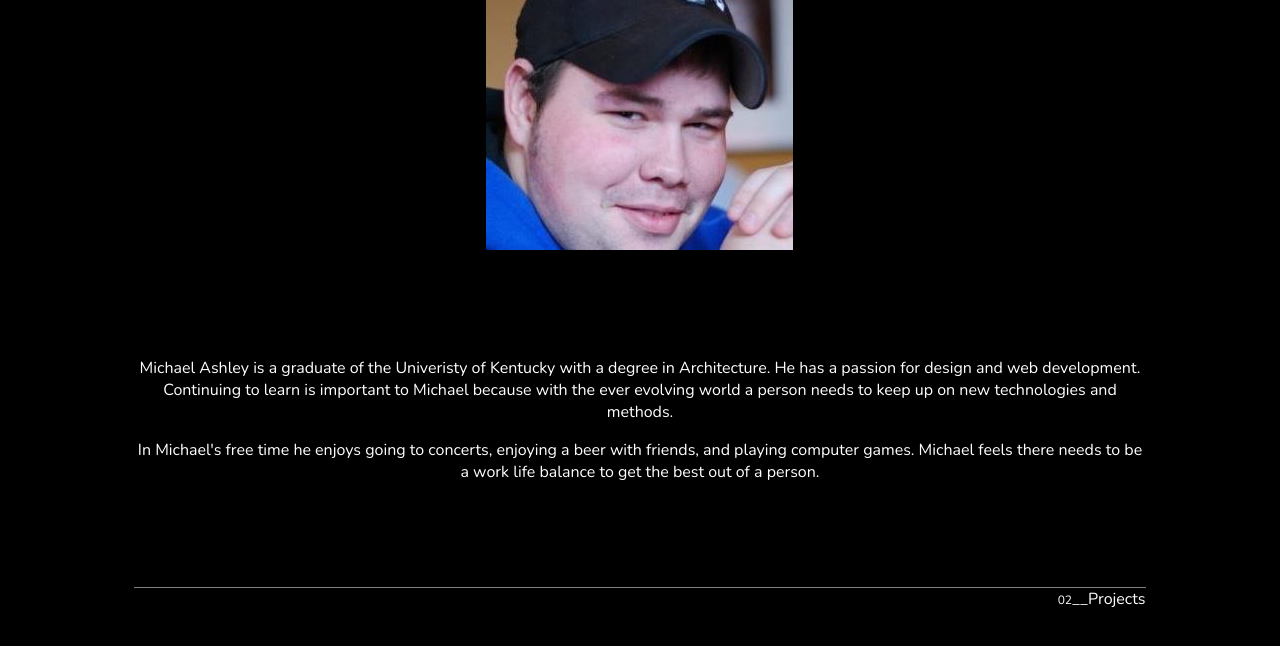
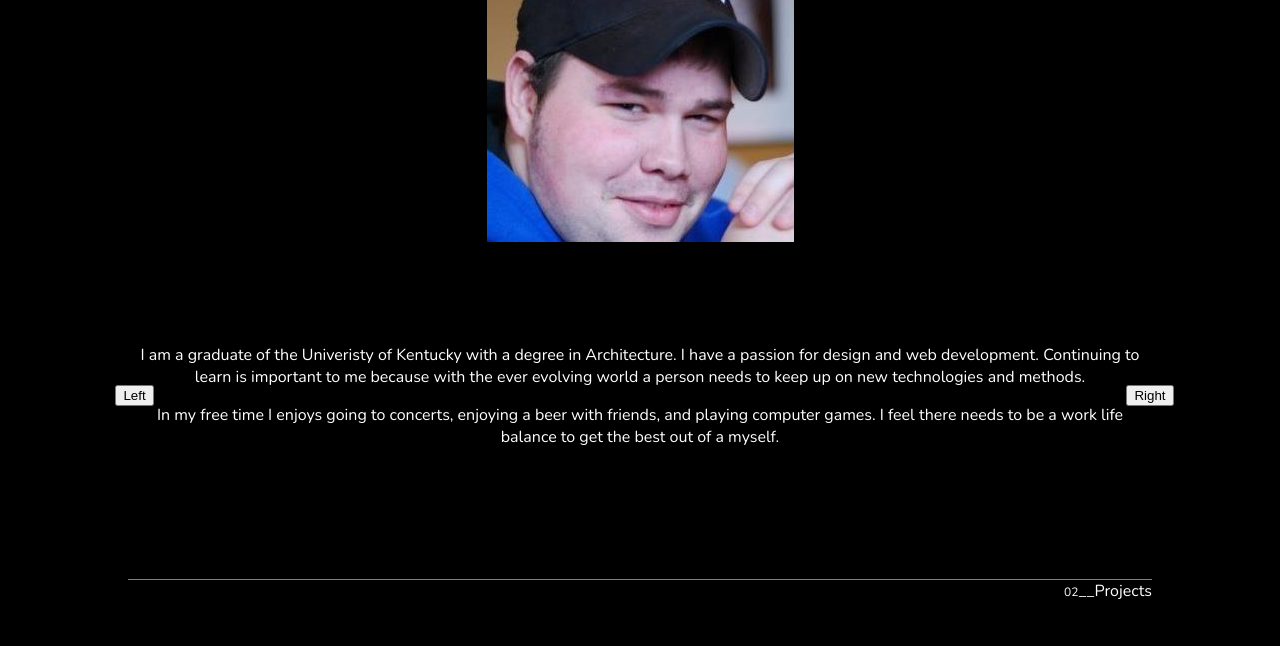
Before and after one commit to nexues97/nexues97.github.io, a plain HTML site: page designer.html in a window 1280 px wide. Shown: the part 156-802 px from the top of the page. Drawn offline with nearby package versions, Linux system fonts and the light colour scheme.

Commit message:
Designer Page Updates
Added a scrolling function for aboutMe section.

```diff
--- a/css/designer.css
+++ b/css/designer.css
@@ -8,10 +8,13 @@ html {
 
 body {
 	height: 100vh;
+	width: 100%;
 	background: black;
 	display: grid;
 	grid-template-columns: 10% 80% 10%;
-	overflow: hidden;
+	padding: 0;
+	margin: 0;
+
 }
 .logo
 
@@ -22,6 +25,8 @@ body {
 	/*border: 1px dotted red;*/
 	display: grid;
 	grid-template-rows: 12% 40% 40% 8%;
+	height: 100vh;
+	width: 100%;
 }
 
 .rightBar{
@@ -46,8 +51,12 @@ body {
 	border-bottom: 1px solid grey;
 	display: flex;
 	flex-direction: column;
+	align-items: center;
+	justify-content: center;
+	padding-bottom: 3em;
 }
-.aboutText {
+
+#aboutText {
 	font-size: 1em;
 	align-self: start;
 	margin-top: 0;
@@ -78,3 +87,29 @@ span {
 	font-weight: 100;
 	font-size: .75em;
 }
+
+.slide {
+	color: white;
+	display: none;
+}
+
+.active {
+	display: block;
+}
+
+.right {
+	position: absolute;
+	left: 88%;
+	z-index: 99;
+}
+
+.left {
+	position: absolute;
+	right: 88%;
+	z-index: 99;
+}
+
+.slide object {
+	width: 45%;
+	height: auto;
+}
--- a/designer.html
+++ b/designer.html
@@ -7,7 +7,8 @@
 	<link rel="icon" href="favicon.ico" type="image/x-icon">
 	<link rel="shortcut icon" href="favicon.ico" type="image/x-icon">
 	<meta name="viewport" content="width=device-width">
-	<script type="text/javascript" src="js/mainJs.js"></script>
+	<script type="text/javascript" src="javascript/designer.js" defer></script>
+	<script src="https://ajax.googleapis.com/ajax/libs/jquery/3.3.1/jquery.min.js"></script>
 </head>
 <body>
 	<div class="leftBar">
@@ -21,13 +22,26 @@
 			<img src="profilePic.jpg" alt="Michael Ashley Pic">
 		</div>
 		<div class="aboutMe">
-			<div class="aboutText">
-				<p>Michael Ashley is a graduate of the Univeristy of Kentucky with a degree in Architecture. He has a passion for design and web development. Continuing to learn is important to Michael because with the ever evolving world a person needs to keep up on new technologies and methods.</p>
-				<p>In Michael's free time he enjoys going to concerts, enjoying a beer with friends, and playing computer games. Michael feels there needs to be a work life balance to get the best out of a person.</p>
+			<div>
+				<div class="slide active" id='aboutText'>
+					<p>I am a graduate of the Univeristy of Kentucky with a degree in Architecture. I have a passion for design and web development. Continuing to learn is important to me because with the ever evolving world a person needs to keep up on new technologies and methods.</p>
+					<p>In my free time I enjoys going to concerts, enjoying a beer with friends, and playing computer games. I feel there needs to be a work life balance to get the best out of a myself.</p>
+				</div>
+				<div class="slide">
+					<object data="images/html_logo.svg" type="image/svg+xml"></object>
+				</div>
+				<div class="slide">
+					<object data="images/css_logo.svg" type="image/svg+xml"></object>
+				</div>
+				<div class="slide">
+					<object data="images/js_logo.svg" type="image/svg+xml"></object>
+				</div>
+				<div class="slide">
+					<object data="images/rhino_logo.svg" type="image/svg+xml"></object>
+				</div>
 			</div>
-			<!--<div>
-				<img src="">
-			</div>-->
+			<button type="button" class="right">Right</button>
+			<button type="button" class="left">Left</button>
 		</div>
 		<div class="nextSection">
 			<a href="projects.html" class="sections"><span>02</span>__Projects</a>
--- /dev/null
+++ b/javascript/designer.js
@@ -0,0 +1,25 @@
+$('.right').click(function() {
+	var currentSlide = $('.slide.active');
+	var nextSlide = currentSlide.next();
+
+	currentSlide.removeClass('active');
+	nextSlide.addClass('active');
+	console.log('why wont you work')
+
+	if (nextSlide.length == 0) {
+		$('.slide').first().addClass('active');
+	}
+})
+
+// $('.aboutMe').on("swiperight", function(event) {
+// 	var currentSlide = $('.slide.active');
+// 	var nextSlide = currentSlide.next();
+
+// 	currentSlide.removeClass('active');
+// 	nextSlide.addClass('active');
+// 	console.log('why wont you work')
+
+// 	if (nextSlide.length == 0) {
+// 		$('.slide').first().addClass('active');
+// 	}
+// })
```
Also changed, not shown: images/Rhino_logo_wire.jpg (added), images/css_logo.svg (added), images/html_logo.svg (added), images/js_logo.svg (added), images/rhino_logo.svg (added).
